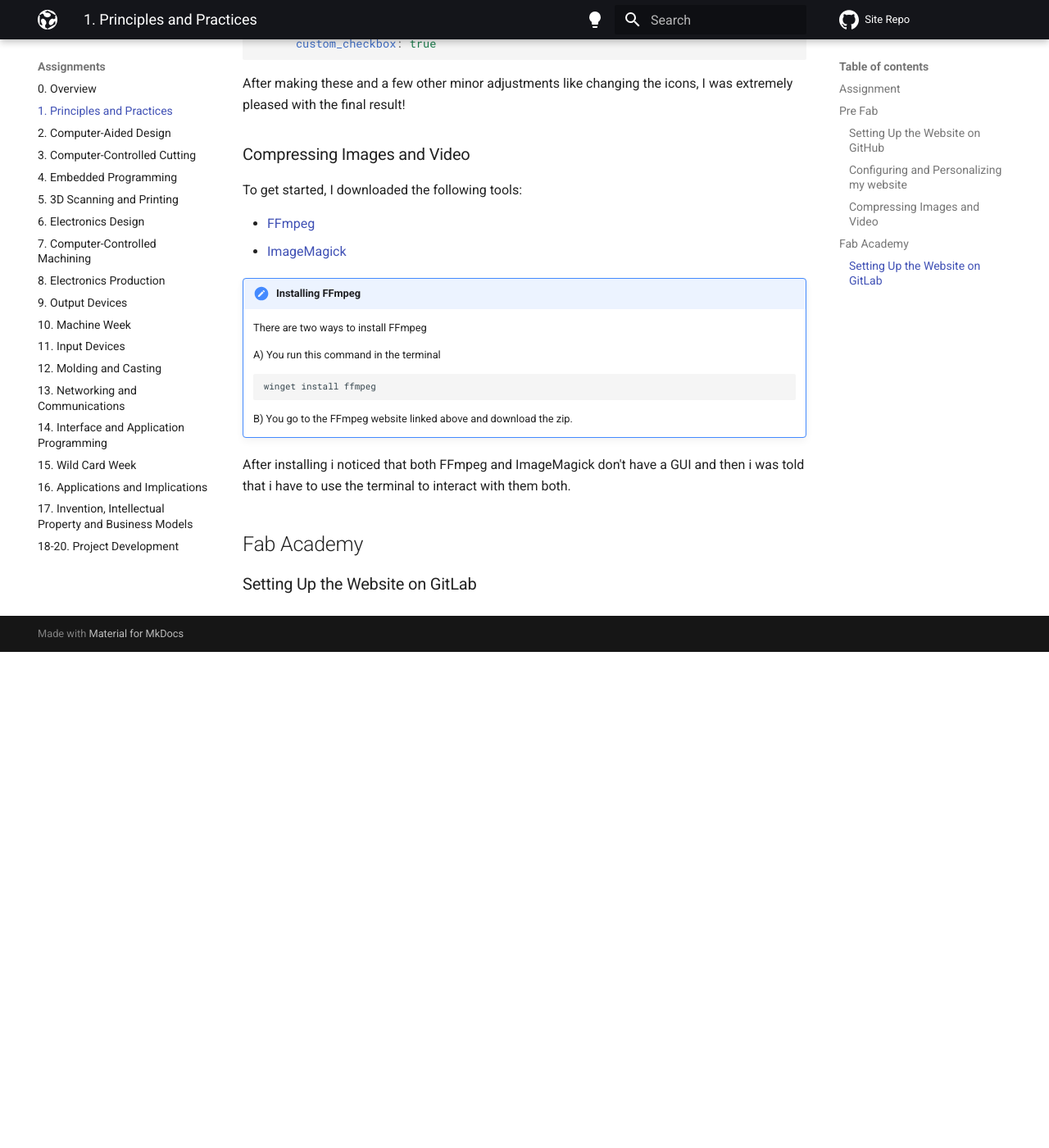
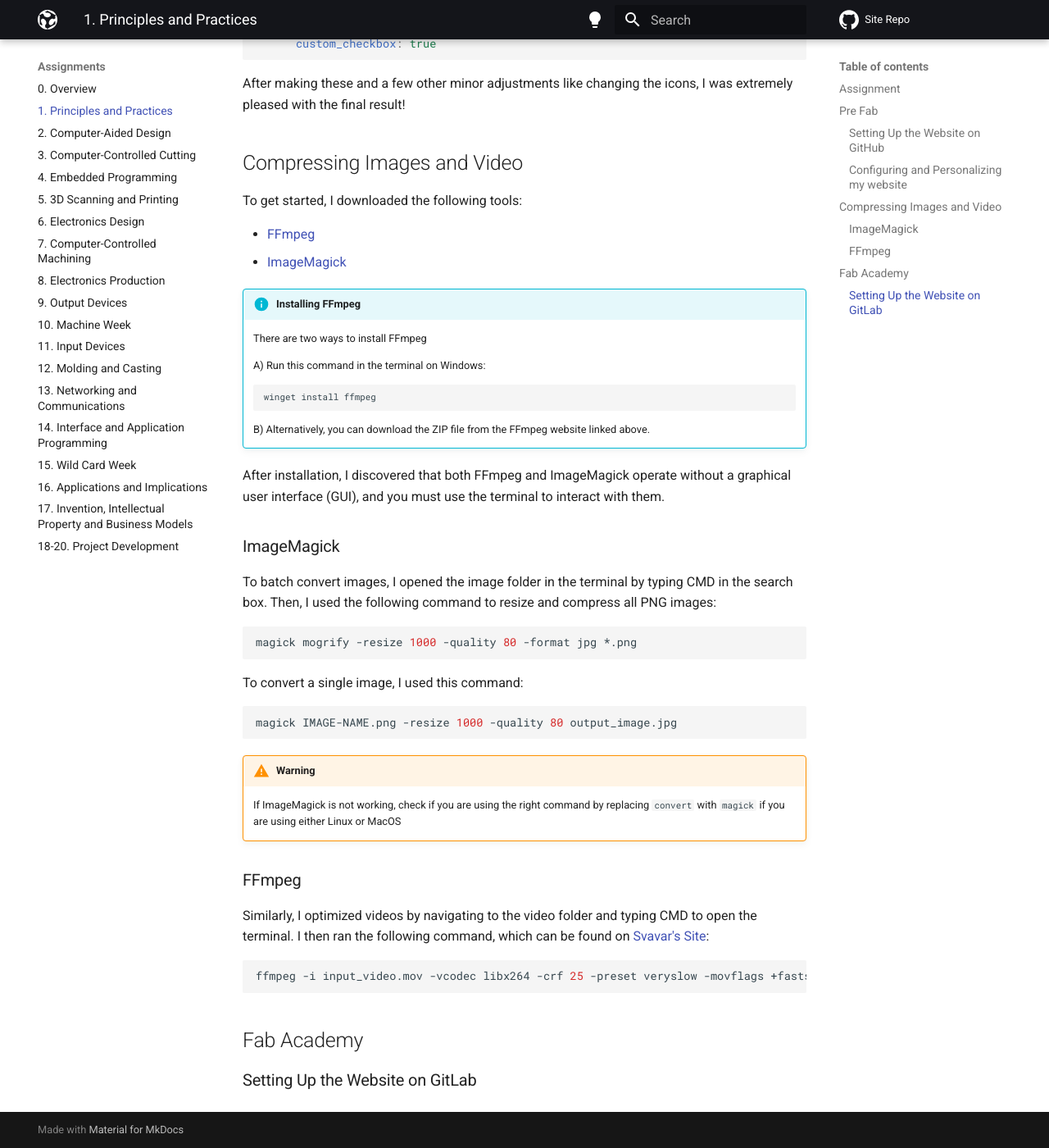
Before and after one commit to BjarturLeoHlynsson/fab-academy-site, an MkDocs documentation site: the page built from docs/assignments/week01.md, in a window 1280 px wide and 1400 px high, scrolled down 7437 px. Shown: the whole window at 82% size. Built offline with MkDocs 1.6.1 and Material for MkDocs 9.7.7, drawn with Linux system fonts in a browser that asks for light colours; comment, search, counter and statistics services are not loaded; before the commit the page ends 8232 px from its top, so only the background shows below that; some of the changed text lies outside the part shown.

Commit message:
Added to week 1 and updated an image

````diff
--- a/docs/assignments/week01.md
+++ b/docs/assignments/week01.md
@@ -9,12 +9,12 @@
 
 ## Pre Fab
 
-This year Fab Lab Ísland decided to start fab academy a bit early so students could be more prepared and Fab Lab ísafjörur decided to host it.
+This year, Fab Lab Ísland decided to start Fab Academy a bit early to better prepare students, and Fab Lab Ísafjörður decided to host it.
 
 ### Setting Up the Website on GitHub
 
-!!! Note "Info!"
-    I followed these [instructions](https://www.fabisa.is/N%C3%A1msefni/Pre-Fab/1-heimasidugerd/) provided by [Svavar Konráðsson](https://fabacademy.org/2023/labs/isafjordur/students/svavar-konradsson/index.html) at Fab Lab Isafjörður, which were very helpful in setting up [MKDocs](https://www.mkdocs.org/). MKDocs is a simplified version of HTML that uses Markdown. There are numerous themes available, but I decided to use the [Material](https://squidfunk.github.io/mkdocs-material/) theme.
+!!! info "Instructions and Theme"
+    I followed these [instructions](https://www.fabisa.is/N%C3%A1msefni/Pre-Fab/1-heimasidugerd/) provided by [Svavar Konráðsson](https://fabacademy.org/2023/labs/isafjordur/students/svavar-konradsson/index.html) at Fab Lab Ísafjörður, which were very helpful in setting up [MKDocs](https://www.mkdocs.org/). MKDocs is a static site generator that uses Markdown. There are numerous themes available, but I decided to use the [Material](https://squidfunk.github.io/mkdocs-material/) theme.
 
 To get started, I downloaded the following tools:
 
@@ -117,32 +117,32 @@
 name: MK-Docs
 on:
   push:
-    branches:
-      - master
-      - main
+  branches:
+    - master
+    - main
 permissions:
   contents: write
 jobs:
   deploy:
-    runs-on: ubuntu-latest
-    steps:
-      - uses: actions/checkout@v4
-      - name: Configure Git Credentials
-        run: |
-          git config user.name github-actions[bot]
-          git config user.email 41898282+github-actions[bot]@users.noreply.github.com
-      - uses: actions/setup-python@v5
-        with:
-          python-version: 3.x
-      - run: echo "cache_id=$(date --utc '+%V')" >> $GITHUB_ENV
-      - uses: actions/cache@v4
-        with:
-          key: mkdocs-material-${{ env.cache_id }}
-          path: .cache
-          restore-keys: |
-            mkdocs-material-
-      - run: pip install mkdocs-material
-      - run: mkdocs gh-deploy --force
+  runs-on: ubuntu-latest
+  steps:
+    - uses: actions/checkout@v4
+    - name: Configure Git Credentials
+    run: |
+      git config user.name github-actions[bot]
+      git config user.email 41898282+github-actions[bot]@users.noreply.github.com
+    - uses: actions/setup-python@v5
+    with:
+      python-version: 3.x
+    - run: echo "cache_id=$(date --utc '+%V')" >> $GITHUB_ENV
+    - uses: actions/cache@v4
+    with:
+      key: mkdocs-material-${{ env.cache_id }}
+      path: .cache
+      restore-keys: |
+      mkdocs-material-
+    - run: pip install mkdocs-material
+    - run: mkdocs gh-deploy --force
 ```
 
 and named it `MK-Docs` and then to save it I pressed `commit`.
@@ -213,25 +213,48 @@
 
 After making these and a few other minor adjustments like changing the icons, I was extremely pleased with the final result!
 
-### Compressing Images and Video
+## Compressing Images and Video
 
 To get started, I downloaded the following tools:
 
 - [FFmpeg](https://www.gyan.dev/ffmpeg/builds/?ref=winstall)
 - [ImageMagick](https://imagemagick.org/index.php)
 
-!!! note "Installing FFmpeg"
+!!! info "Installing FFmpeg"
     There are two ways to install FFmpeg
 
-    A) You run this command in the terminal
+    A) Run this command in the terminal on Windows:
 
     ```bash
     winget install ffmpeg
     ```
 
-    B) You go to the FFmpeg website linked above and download the zip.
+    B) Alternatively, you can download the ZIP file from the FFmpeg website linked above.
 
-After installing i noticed that both FFmpeg and ImageMagick don't have a GUI and then i was told that i have to use the terminal to interact with them both.
+After installation, I discovered that both FFmpeg and ImageMagick operate without a graphical user interface (GUI), and you must use the terminal to interact with them.
+
+### ImageMagick
+To batch convert images, I opened the image folder in the terminal by typing CMD in the search box. Then, I used the following command to resize and compress all PNG images:
+
+```bash
+magick mogrify -resize 1000 -quality 80 -format jpg *.png
+```
+
+To convert a single image, I used this command:
+
+```bash
+magick IMAGE-NAME.png -resize 1000 -quality 80 output_image.jpg
+```
+
+!!! warning
+    If ImageMagick is not working, check if you are using the right command by replacing `convert` with `magick` if you are using either Linux or MacOS
+
+### FFmpeg
+Similarly, I optimized videos by navigating to the video folder and typing CMD to open the terminal. I then ran the following command, which can be found on [Svavar's Site](https://fabacademy.org/2023/labs/isafjordur/students/svavar-konradsson/assignments/week01.html#video-compression-for-the-web):
+
+```bash
+ffmpeg -i input_video.mov -vcodec libx264 -crf 25 -preset veryslow -movflags +faststart -vf scale=-2:360 -c:a aac -b:a 128k output_video.mp4
+```
 
 ## Fab Academy
 
````
Also changed, not shown: other parts of docs/assignments/week01.md (+3 -3 lines), docs/about-me/agreement.md (+1 -2 lines).
